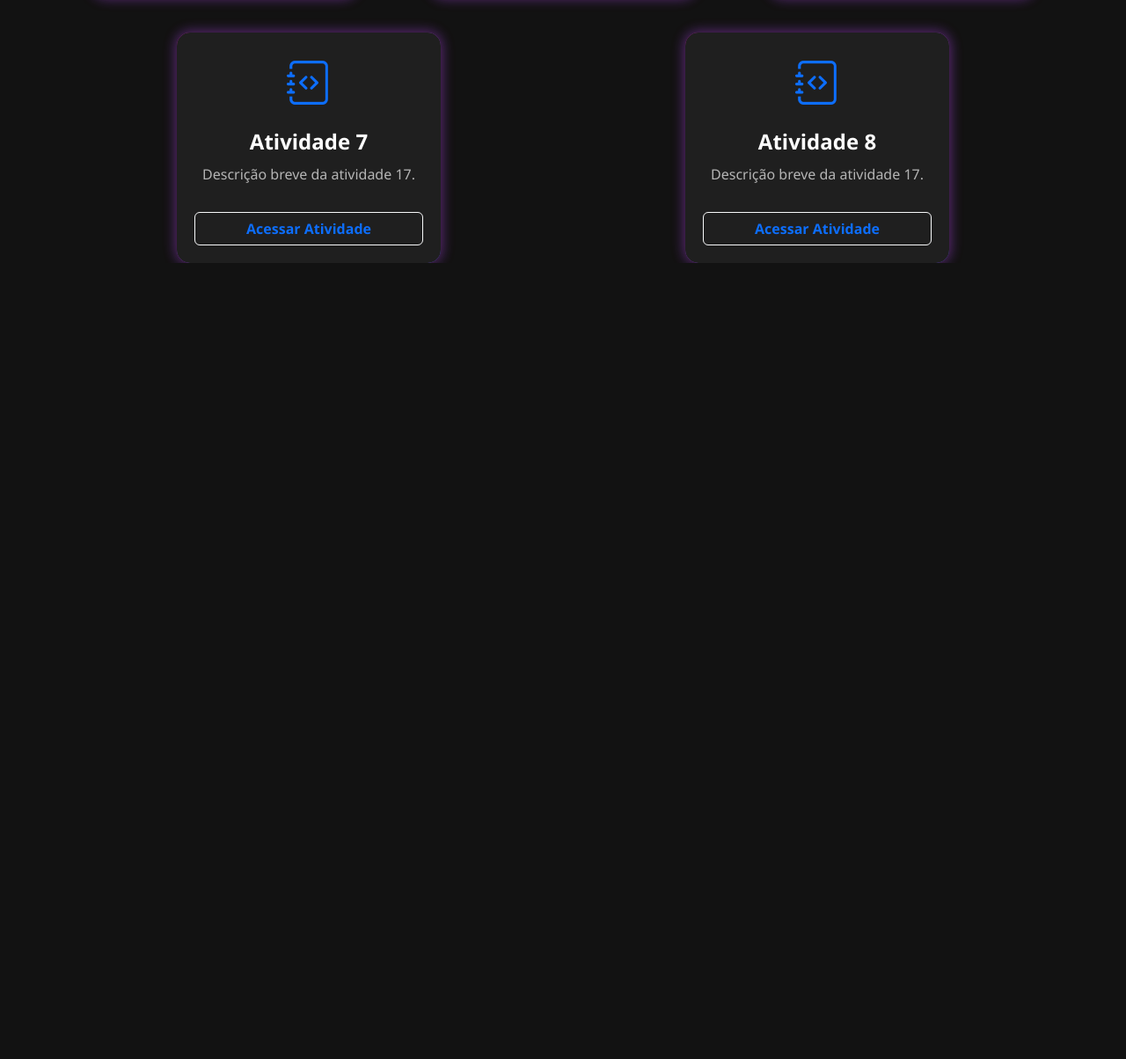
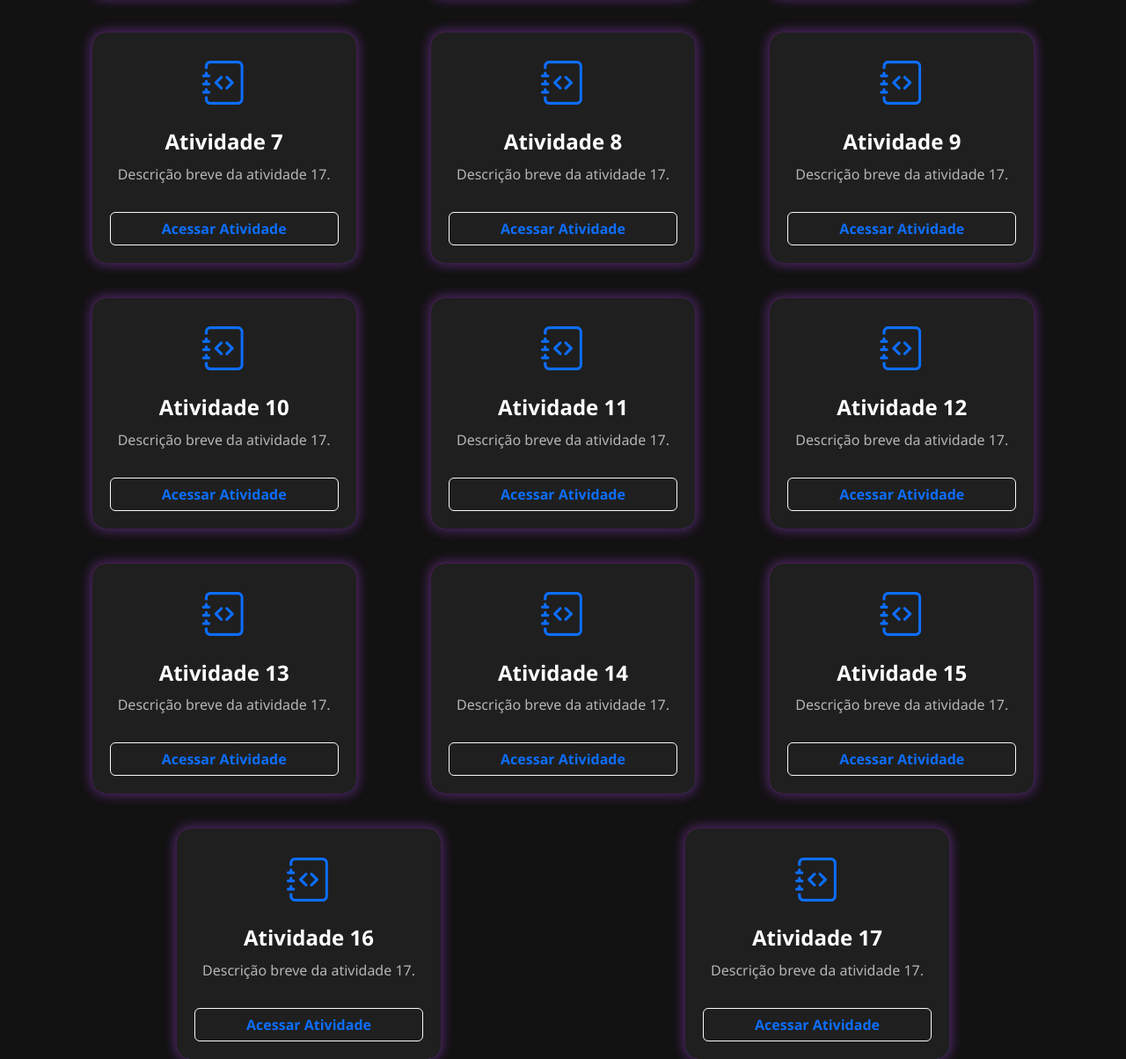
Before and after one commit to ChristopherEdlly/PraticandoJS, a plain HTML site: page index.html in a window 1280 px wide. Shown: the part 791-1995 px from the top of the page at 88% size. Before the commit the page ends 1090 px from the top, so only its background shows below. Drawn offline with nearby package versions, Linux system fonts and the light colour scheme.

Commit message:
Please enter the commit message for your changes. Lines starting  with '#' will be ignored, and an empty message aborts the commit.
 On branch main
 Your branch is up to date with 'origin/main'.

Changes to be committed:
	modified:   index.html

```diff
--- a/index.html
+++ b/index.html
@@ -17,64 +17,162 @@
         <h2 class="text-center mb-4">Hub de Atividades</h2>
 
         <!-- Barra de pesquisa -->
+
         <div class="search-container">
             <input type="text" class="form-control search-bar" placeholder="Buscar atividades...">
         </div>
 
         <div class="card-container">
-            <!-- Loop para gerar 17 cards -->
+
+            <!-- Exercício 1 -->
+
             <div class="card text-center">
-                <i class="bi bi-journal-code card-icon"></i> <!-- Ícone do card -->
+                <i class="bi bi-journal-code card-icon"></i>
                 <h5 class="card-title">Atividade 1</h5>
                 <p class="card-text">Descrição breve da atividade 1.</p>
-                <a href="#" class="btn btn-outline-light mt-3">Acessar Atividade</a>
+                <a href="Exercícios/ex1.html" class="btn btn-outline-light mt-3">Acessar Atividade</a>
             </div>
-            <!-- Repita o bloco para criar os 17 cards -->
+
+            <!-- Exercício 2 -->
+
             <div class="card text-center">
                 <i class="bi bi-journal-code card-icon"></i>
                 <h5 class="card-title">Atividade 2</h5>
                 <p class="card-text">Descrição breve da atividade 2.</p>
-                <a href="#" class="btn btn-outline-light mt-3">Acessar Atividade</a>
+                <a href="Exercícios/ex2.html" class="btn btn-outline-light mt-3">Acessar Atividade</a>
             </div>
-            <!-- Continue replicando os cards até a Atividade 17 -->
+
+            <!-- Exercício 3 -->
+
             <div class="card text-center">
                 <i class="bi bi-journal-code card-icon"></i>
                 <h5 class="card-title">Atividade 3</h5>
                 <p class="card-text">Descrição breve da atividade 17.</p>
-                <a href="#" class="btn btn-outline-light mt-3">Acessar Atividade</a>
+                <a href="Exercícios/ex3.html" class="btn btn-outline-light mt-3">Acessar Atividade</a>
             </div>
-            <!-- Continue replicando os cards até a Atividade 17 -->
+
+            <!-- Exercício 4 -->
+
             <div class="card text-center">
                 <i class="bi bi-journal-code card-icon"></i>
                 <h5 class="card-title">Atividade 4</h5>
                 <p class="card-text">Descrição breve da atividade 17.</p>
-                <a href="#" class="btn btn-outline-light mt-3">Acessar Atividade</a>
+                <a href="Exercícios/ex4.html" class="btn btn-outline-light mt-3">Acessar Atividade</a>
             </div>
-            <!-- Continue replicando os cards até a Atividade 17 -->
+
+            <!-- Exercício 5 -->
+
             <div class="card text-center">
                 <i class="bi bi-journal-code card-icon"></i>
                 <h5 class="card-title">Atividade 5</h5>
                 <p class="card-text">Descrição breve da atividade 17.</p>
-                <a href="#" class="btn btn-outline-light mt-3">Acessar Atividade</a>
+                <a href="Exercícios/ex5.html" class="btn btn-outline-light mt-3">Acessar Atividade</a>
             </div>
-            <!-- Continue replicando os cards até a Atividade 17 -->
+
+            <!-- Exercício 5.2 -->
+
             <div class="card text-center">
                 <i class="bi bi-journal-code card-icon"></i>
                 <h5 class="card-title">Atividade 6</h5>
                 <p class="card-text">Descrição breve da atividade 17.</p>
-                <a href="#" class="btn btn-outline-light mt-3">Acessar Atividade</a>
+                <a href="Exercícios/ex5,2.html" class="btn btn-outline-light mt-3">Acessar Atividade</a>
             </div>
-            <!-- Continue replicando os cards até a Atividade 17 -->
+
+            <!-- Exercício 6 -->
+
             <div class="card text-center">
                 <i class="bi bi-journal-code card-icon"></i>
                 <h5 class="card-title">Atividade 7</h5>
                 <p class="card-text">Descrição breve da atividade 17.</p>
-                <a href="#" class="btn btn-outline-light mt-3">Acessar Atividade</a>
+                <a href="Exercícios/ex6.html" class="btn btn-outline-light mt-3">Acessar Atividade</a>
             </div>
-            <!-- Continue replicando os cards até a Atividade 17 -->
+
+            <!-- Exercício 7 -->
+
             <div class="card text-center">
                 <i class="bi bi-journal-code card-icon"></i>
                 <h5 class="card-title">Atividade 8</h5>
+                <p class="card-text">Descrição breve da atividade 17.</p>
+                <a href="Exercícios/ex7.html" class="btn btn-outline-light mt-3">Acessar Atividade</a>
+            </div>
+
+            <!-- Exercício 8 -->
+
+            <div class="card text-center">
+                <i class="bi bi-journal-code card-icon"></i>
+                <h5 class="card-title">Atividade 9</h5>
+                <p class="card-text">Descrição breve da atividade 17.</p>
+                <a href="Exercícios/ex8.html" class="btn btn-outline-light mt-3">Acessar Atividade</a>
+            </div>
+
+            <!-- Exercício 9 -->
+
+            <div class="card text-center">
+                <i class="bi bi-journal-code card-icon"></i>
+                <h5 class="card-title">Atividade 10</h5>
+                <p class="card-text">Descrição breve da atividade 17.</p>
+                <a href="Exercícios/ex9.html" class="btn btn-outline-light mt-3">Acessar Atividade</a>
+            </div>
+
+            <!-- Exercício 10 -->
+
+            <div class="card text-center">
+                <i class="bi bi-journal-code card-icon"></i>
+                <h5 class="card-title">Atividade 11</h5>
+                <p class="card-text">Descrição breve da atividade 17.</p>
+                <a href="Exercícios/ex10.html" class="btn btn-outline-light mt-3">Acessar Atividade</a>
+            </div>
+
+            <!-- Exercício 11 -->
+
+            <div class="card text-center">
+                <i class="bi bi-journal-code card-icon"></i>
+                <h5 class="card-title">Atividade 12</h5>
+                <p class="card-text">Descrição breve da atividade 17.</p>
+                <a href="Exercícios/ex11.html" class="btn btn-outline-light mt-3">Acessar Atividade</a>
+            </div>
+
+            <!-- Exercício 12 -->
+
+            <div class="card text-center">
+                <i class="bi bi-journal-code card-icon"></i>
+                <h5 class="card-title">Atividade 13</h5>
+                <p class="card-text">Descrição breve da atividade 17.</p>
+                <a href="Exercícios/ex13.html" class="btn btn-outline-light mt-3">Acessar Atividade</a>
+            </div>
+
+            <!-- Exercício 13 -->
+
+            <div class="card text-center">
+                <i class="bi bi-journal-code card-icon"></i>
+                <h5 class="card-title">Atividade 14</h5>
+                <p class="card-text">Descrição breve da atividade 17.</p>
+                <a href="#" class="btn btn-outline-light mt-3">Acessar Atividade</a>
+            </div>
+
+            <!-- Exercício 14 -->
+
+            <div class="card text-center">
+                <i class="bi bi-journal-code card-icon"></i>
+                <h5 class="card-title">Atividade 15</h5>
+                <p class="card-text">Descrição breve da atividade 17.</p>
+                <a href="#" class="btn btn-outline-light mt-3">Acessar Atividade</a>
+            </div>
+
+            <!-- Exercício 15 -->
+
+            <div class="card text-center">
+                <i class="bi bi-journal-code card-icon"></i>
+                <h5 class="card-title">Atividade 16</h5>
+                <p class="card-text">Descrição breve da atividade 17.</p>
+                <a href="#" class="btn btn-outline-light mt-3">Acessar Atividade</a>
+            </div>
+
+            <!-- Exercício 16 -->
+
+            <div class="card text-center">
+                <i class="bi bi-journal-code card-icon"></i>
+                <h5 class="card-title">Atividade 17</h5>
                 <p class="card-text">Descrição breve da atividade 17.</p>
                 <a href="#" class="btn btn-outline-light mt-3">Acessar Atividade</a>
             </div>
```
